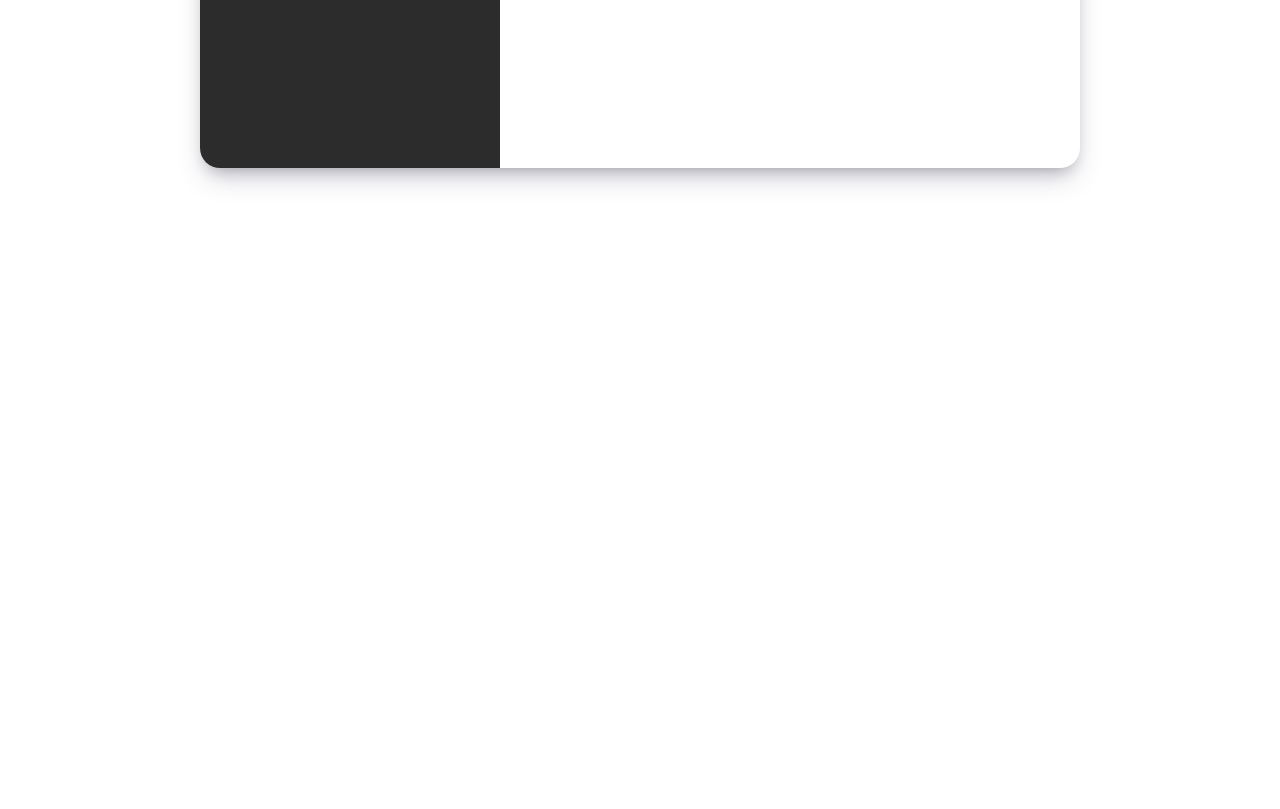
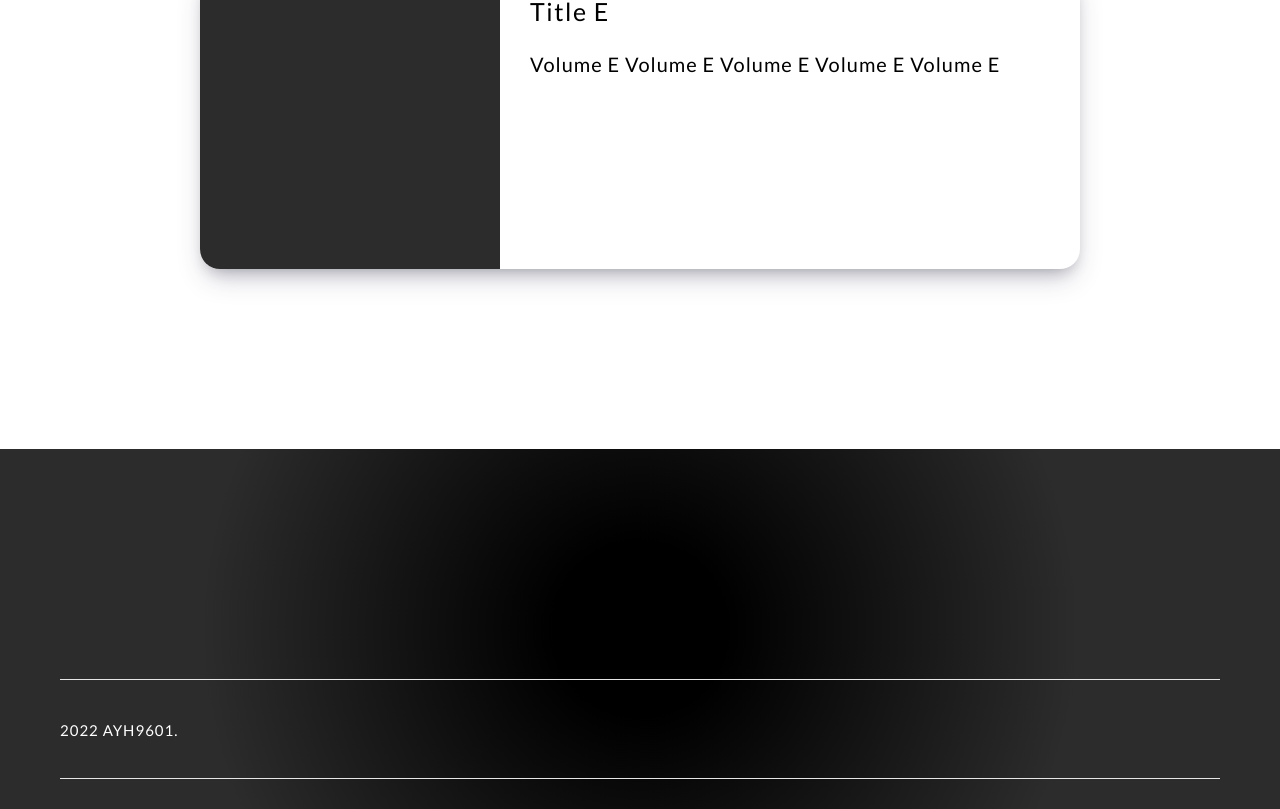
Before and after one commit to AYH9601/Player_Search, a React (Create React App) app: page / in a window 1280 px wide. Shown: the part 2788-3597 px from the top of the page. Before the commit the page ends 3136 px from the top, so only its background shows below. Built offline with nearby package versions, Linux system fonts and the light colour scheme.

Commit message:
stage 11

```diff
--- a/src/components/Page1.js
+++ b/src/components/Page1.js
@@ -1,5 +1,6 @@
 import Page1Header from "./Page1Part/Page1Header";
 import Page1Contents from "./Page1Part/Page1Contents";
+import Page1Footer from "./Page1Part/Page1Footer";
 
 
 function Page1() {
@@ -7,6 +8,7 @@ function Page1() {
         <>
             <Page1Header></Page1Header>
             <Page1Contents></Page1Contents>
+            <Page1Footer></Page1Footer>
         </>
     );
 };
--- a/src/components/Page1Part/Page1Contents.js
+++ b/src/components/Page1Part/Page1Contents.js
@@ -115,6 +115,7 @@ const Page1ContentsCSS = styled.div`
         }
     }
     .contentsBoxBot {
+
         margin-top: 200px;
         width: 100%;
         .oneBox {
@@ -143,6 +144,8 @@ const Page1ContentsCSS = styled.div`
         }
 
         .twoBox {
+            border-top: 1px solid rgb(230,230,230);
+            padding-top: 100px;
             h2 {
                 font: 40px/1 "Lato";
                 letter-spacing: 1px;
--- /dev/null
+++ b/src/components/Page1Part/Page1Footer.js
@@ -0,0 +1,35 @@
+import styled from "styled-components";
+
+function Page1Footer() {
+    return (
+        <Page1FooterCSS>
+            <div className="footerTop"></div>
+            <div className="footerBot">
+                <p className="footerPL">2022 AYH9601.</p>
+            </div>
+        </Page1FooterCSS>
+    )
+};
+
+export default Page1Footer;
+
+const Page1FooterCSS = styled.footer`
+padding: 30px 60px 30px 60px;
+    width: 100%;
+    background: rgb(0,0,0);
+    background: radial-gradient(circle, rgba(0,0,0,1) 0%, rgba(0,0,0,1) 13%, rgba(44,44,44,1) 66%);    .footerTop {
+    height: 200px;
+    }
+    .footerBot {
+        height: 100px;
+        border-top: 1px solid rgb(230,230,230);
+        border-bottom: 1px solid rgb(230,230,230);
+        .footerPL {
+            display: inline-block;
+            text-align: left;
+            font: 15px/100px "Lato";
+            letter-spacing: 1px;
+            color: #FFF;
+        }
+    }
+`;
```
